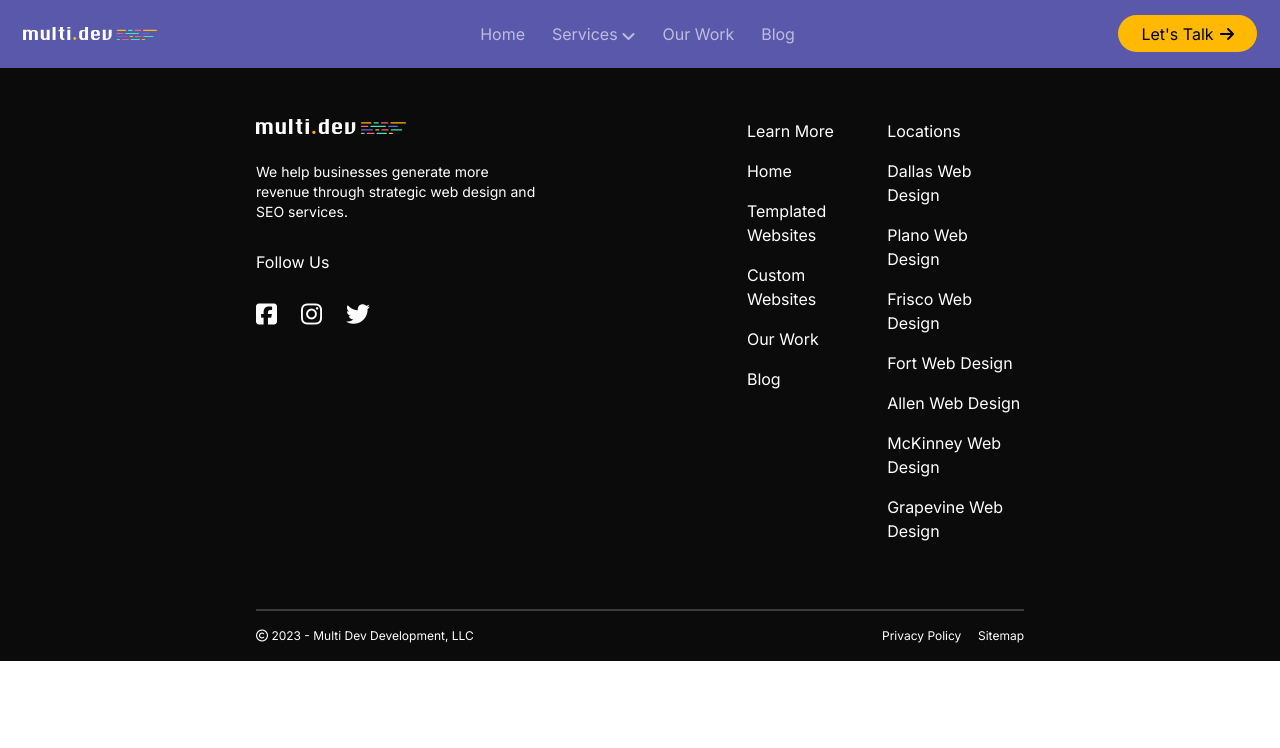
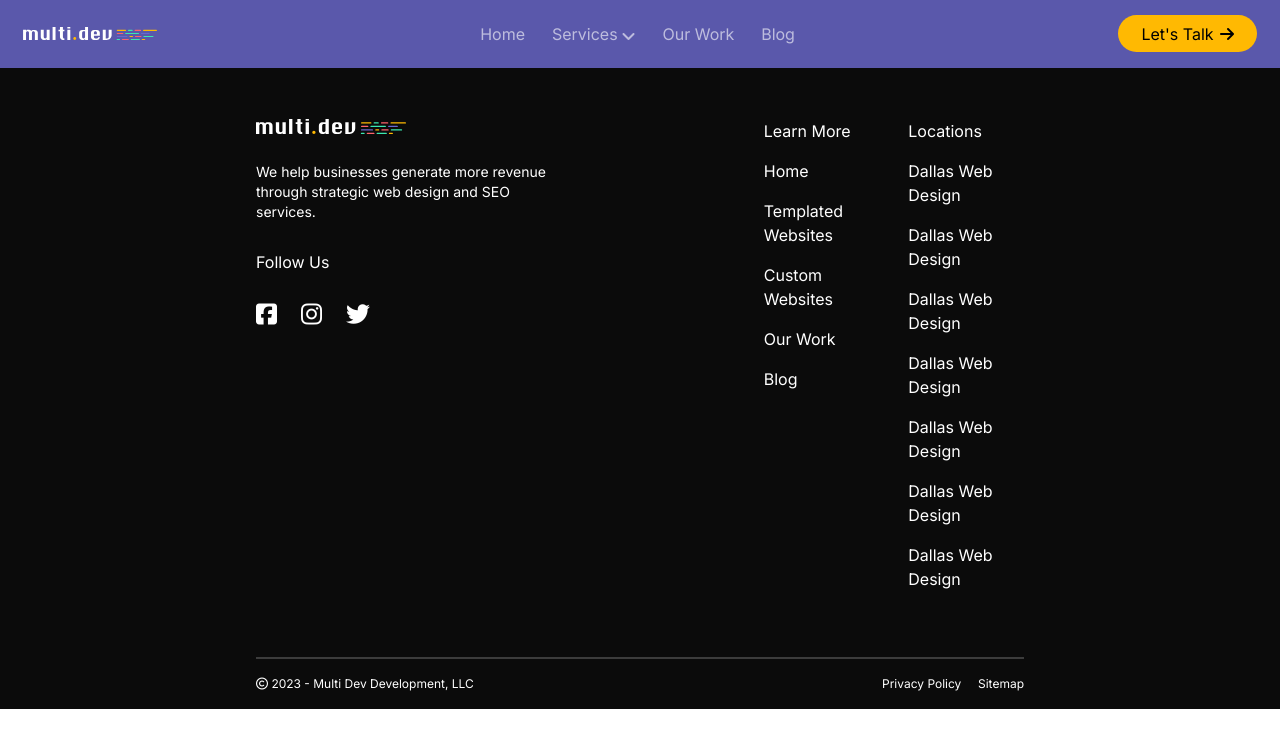
Before and after one commit to xvedela/multi-dev, a Vue app: page /custom-websites in a window 1280 px wide. Shown: the top 748 px of the page. Built offline with nearby package versions, Linux system fonts and the light colour scheme.

Commit message:
Header, Footer view and composable final version.

```diff
--- a/src/components/Footer.vue
+++ b/src/components/Footer.vue
@@ -19,26 +19,26 @@
         </ul>
       </div>
       <div class="flex gap-x-5 md:gap-x-[1.5vw] max-md:mt-8">
-        <ul class="flex flex-col gap-y-4 before:content-['Learn_More']" :class="links.before">
+        <ul class="flex flex-col gap-y-4 before:content-['Learn_More']">
           <li v-for="(link, index) in links" :key="index">
             <router-link :to="{ name: link.name }" v-text="link.label"/>
           </li>
         </ul>
         <ul class="flex flex-col gap-y-4 before:content-['Locations']">
           <li
-              v-for="(company, index) in companies._"
+              v-for="(company, index) in companies"
               :key="index"
           >
-            <a :href="company.url" v-html="company.name + ' Web Design'"/>
+            <a :href="company.websiteUrl" v-text="company.name" target="_blank"/>
           </li>
         </ul>
       </div>
     </div>
     <div
         class="flex max-md:flex-col-reverse justify-between max-md:gap-y-7 max-md:py-10 pt-[1.3vw] mt-10 md:mt-[5.21vw] my-[1.3vw] border-t-2 border-t-white/20 text-xs opacity-80;">
-      <span v-html="sub.text"/>
+      <span><i class="fa-regular fa-copyright"></i> 2023 - Multi Dev Development, LLC</span>
       <ul class="flex justify-between gap-x-[1.3vw]">
-        <li v-for="(link, index) in sub.links" :key="index">
+        <li v-for="(link, index) in subFooterLinks" :key="index">
           <a :href="link.url" v-text="link.label"/>
         </li>
       </ul>
@@ -49,5 +49,5 @@
 <script setup>
 import useFooter from "../composables/components/useFooter.js";
 
-const {links, text, label, social, companies, sub} = useFooter();
+const {links, text, label, social, companies, subFooterLinks} = useFooter();
 </script>
--- a/src/composables/components/useFooter.js
+++ b/src/composables/components/useFooter.js
@@ -11,24 +11,13 @@ export default (function () {
     {icon: "fa-instagram", url: "#"},
     {icon: "fa-twitter", url: "#"},
   ];
-  const companies = {
-    before: "before:content-['Locations']",
-    _: [
-      {name: "Dallas", url: "#"},
-      {name: "Plano", websiteUrl: "#"},
-      {name: "Frisco", url: "#"},
-      {name: "Fort", url: "#"},
-      {name: "Allen", url: "#"},
-      {name: "McKinney", url: "#"},
-      {name: "Grapevine", url: "#"},
-    ],
-  };
-  const sub = {
-    text: '<i class="fa-regular fa-copyright"></i> 2023 - Multi Dev Development, LLC',
-    links: [
-      {label: "Privacy Policy", url: "#"},
-      {label: "Sitemap", url: "#"},
-    ],
-  };
-  return {links, text, label, social, companies, sub};
+  const companies = Array(7).fill({
+    name: "Dallas Web Design",
+    websiteUrl: "https://icepick.co/dallas-web-design-development/"
+  });
+  const subFooterLinks = [
+    {label: "Privacy Policy", url: "#"},
+    {label: "Sitemap", url: "#"},
+  ];
+  return {links, text, label, social, companies, subFooterLinks};
 });
```
